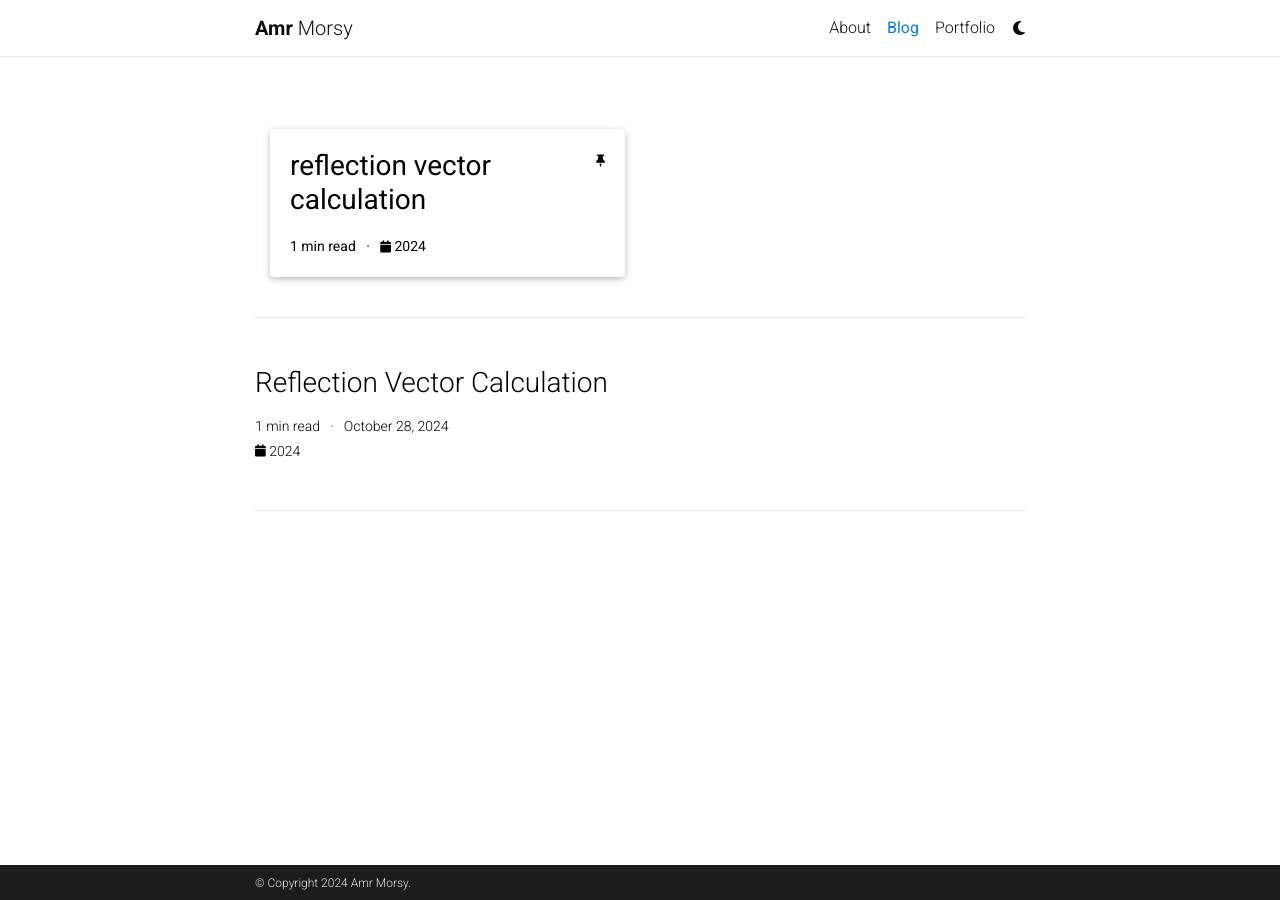
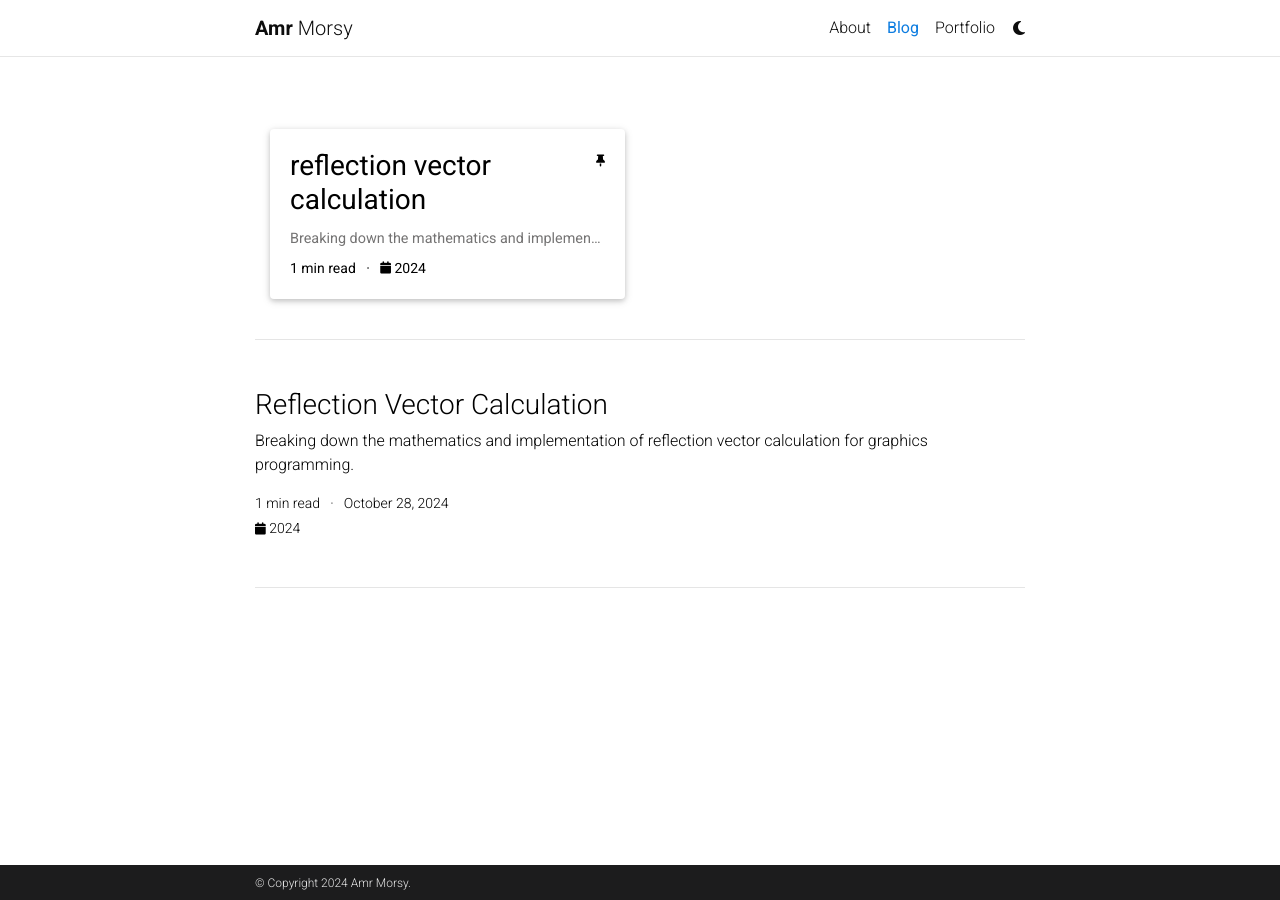
Before and after one commit to AmrHMorsy/AmrMorsy.github.io, a Jekyll site: the page built from _pages/blog.md, in a window 1280 px wide. Built offline with Jekyll 4.4.1, drawn with Linux system fonts in a browser that asks for light colours; the list of posts is cut into pages by our own code; comment, search, counter and statistics services are not loaded; a style sheet for code colours, icons or effects is not loaded; some of the changed lines change nothing that is shown.

Commit message:
Update 2015-07-15-code.md

`````diff
--- a/_posts/2015-07-15-code.md
+++ b/_posts/2015-07-15-code.md
@@ -2,99 +2,69 @@
 layout: post
 title: Reflection Vector Calculation
 date: 2024-10-28 12:00:00
-description:
+description: Breaking down the mathematics and implementation of reflection vector calculation for graphics programming.
 tags:
 categories:
 featured: true
 ---
 
-This theme implements a built-in Jekyll feature, the use of Rouge, for syntax highlighting.
-It supports more than 100 languages.
-This example is in C++.
-All you have to do is wrap your code in markdown code tags:
+## Backstory
 
-````markdown
-```c++
-code code code
-```
-````
+About a month ago, I was interviewed for a graphics programmer position. Among the questions asked was how to calculate the reflection vector of an incident light ray on a surface. Unfortunately, I was a bit nervous during the interview and couldn’t think clearly, so I couldn’t answer the question. Unsurprisingly, I didn’t get the position.
+
+Ironically, the solution came to mind shortly after the interview. I took some time to review the math behind it again and decided to write a blog post to break it down.
+
+
+## Introduction
+
+In this post, I'll explain the mathematics of calculating the reflection vector given an incident light vector on a surface. Let $$L$$ be the incident light vector at an angle $$\theta$$ from the normal, $$N$$, of the surface, and R be the reflection vector of $$L$$.
+
+## Law of Reflection
+
+The law of reflection states that the angle of incidence is equal to the angle of reflection. Thus, we know that the reflection angle is also $$\theta$$ from the normal, $$N$$
+
+Suppose $$N$$ and $$L$$ are normalized to unit length.
+
+## Decomposition of Vectors
+
+Each vector has both parallel and perpendicular components relative to $$N$$.
+
+The parallel component of $$L$$ along $$N$$ is:
+
+$$
+(L.N)N
+$$
+
+Alternatively, this can be expressed as $$N cos \theta$$
+
+The perpendicular component of $$L$$ along $$N$$ is:
+
+$$
+L - (L.N)N
+$$
+
+## Calculating the Reflection Vector
+
+To compute $$R$$, we reverse the parallel component of $$L$$ along $$N$$ and keep the perpendicular component unchanged:
+
+$$
+R = L - 2 (L.N) N
+$$
+
+
+## Implementation in C++
+Here’s the C++ code using the GLM library:
+
 
 ```c++
-int main(int argc, char const \*argv[])
+glm::vec3 compute_reflection_vector( glm::vec3 L, glm::vec3 N )
 {
-    string myString;
+    N = glm::normalize(N) ;
+    L = glm::normalize(L) ;
 
-    cout << "input a string: ";
-    getline(cin, myString);
-    int length = myString.length();
+    glm::vec3 R = L - 2.0f * glm::dot( L, N ) * N ;
 
-    char charArray = new char * [length];
-
-    charArray = myString;
-    for(int i = 0; i < length; ++i){
-        cout << charArray[i] << " ";
-    }
-
-    return 0;
+    return R ;
 }
 ```
-
-For displaying code in a list item, you have to be aware of the indentation, as stated in this [Stackoverflow answer](https://stackoverflow.com/questions/34987908/embed-a-code-block-in-a-list-item-with-proper-indentation-in-kramdown/38090598#38090598). You must indent your code by **(3 \* bullet_indent_level)** spaces. This is because kramdown (the markdown engine used by Jekyll) indentation for the code block in lists is determined by the column number of the first non-space character after the list item marker. For example:
-
-````markdown
-1. We can put fenced code blocks inside nested bullets, too.
-
-   1. Like this:
-
-      ```c
-      printf("Hello, World!");
-      ```
-
-   2. The key is to indent your fenced block in the same line as the first character of the line.
-````
-
-Which displays:
-
-1. We can put fenced code blocks inside nested bullets, too.
-
-   1. Like this:
-
-      ```c
-      printf("Hello, World!");
-      ```
-
-   2. The key is to indent your fenced block in the same line as the first character of the line.
-
-By default, it does not display line numbers. If you want to display line numbers for every code block, you can set `kramdown.syntax_highlighter_opts.block.line_numbers` to true in your `_config.yml` file.
-
-If you want to display line numbers for a specific code block, all you have to do is wrap your code in a liquid tag:
-
-{% raw %}
-{% highlight c++ linenos %} <br/> code code code <br/> {% endhighlight %}
-{% endraw %}
-
-The keyword `linenos` triggers display of line numbers.
-Produces something like this:
-
-{% highlight c++ linenos %}
-
-int main(int argc, char const \*argv[])
-{
-string myString;
-
-    cout << "input a string: ";
-    getline(cin, myString);
-    int length = myString.length();
-
-    char charArray = new char * [length];
-
-    charArray = myString;
-    for(int i = 0; i < length; ++i){
-        cout << charArray[i] << " ";
-    }
-
-    return 0;
-
-}
-
 {% endhighlight %}
`````
